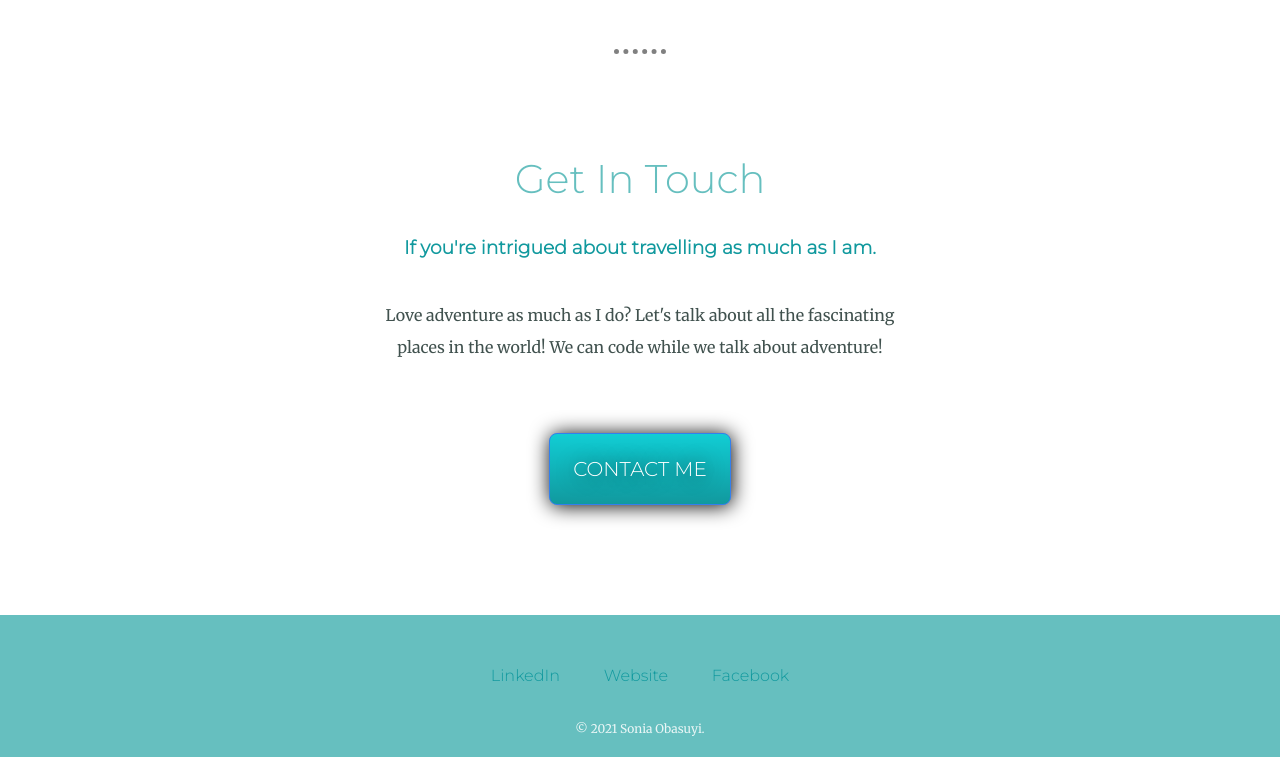
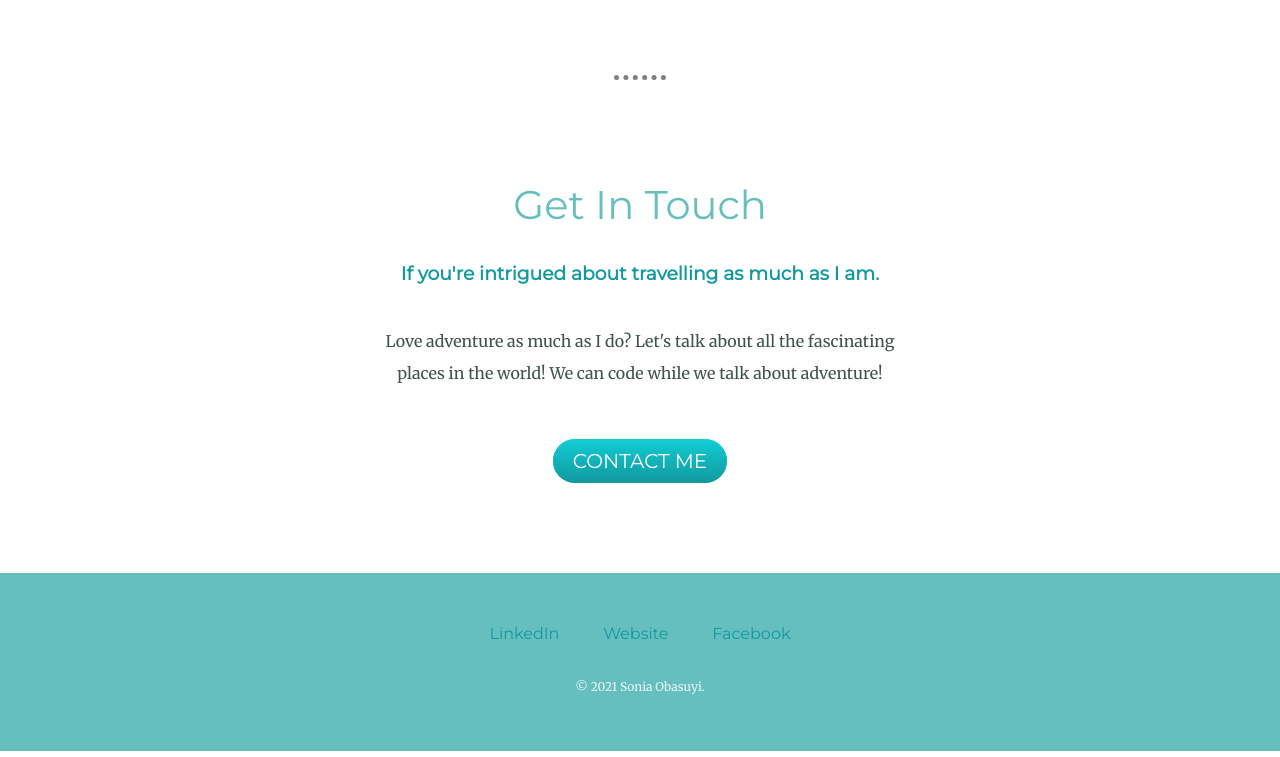
Before and after one commit to soniaobasuyi/CSS-my-site, a plain HTML site: page index.html in a window 1280 px wide. Shown: the part 2043-2800 px from the top of the page. Drawn offline with Linux system fonts and the light colour scheme.

Commit message:
style modifications

```diff
--- a/css/styles.css
+++ b/css/styles.css
@@ -7,9 +7,9 @@ body {
 }
 
 h1 {
-    font-size: 5.625rem;
+    font-size: 6.625rem;
     margin: 50px auto 0 auto;
-    font-family: 'Satisfy', cursive;
+    font-family: 'Sacramento', cursive;
     color: #66BFBF;
 
 }
@@ -77,11 +77,10 @@ a:hover {
 
 .middle-container {
     margin: 100px 0;
-
 }
 
 .bottom-container {
-    background-color:  #66BFBF;
+    background-color: #66BFBF;
     padding: 50px 0 20px;
 }
 
@@ -100,6 +99,7 @@ a:hover {
     right: 300px;
     top: 40px;
 }
+
 .skill-row {
     width: 50%;
     margin: 100px auto;
@@ -119,47 +119,34 @@ a:hover {
 }
 
 .copyright {
-    color:  #EAF6F6;
+    color: #EAF6F6;
     font-size: 0.75rem;
     padding: 20px 0;
 }
 
 .btn {
-    background: #11CDD4;
-    background-image: -webkit-linear-gradient(top, #11CDD4, #11999E);
-    background-image: -moz-linear-gradient(top, #11CDD4, #11999E);
-    background-image: -ms-linear-gradient(top, #11CDD4, #11999E);
-    background-image: -o-linear-gradient(top, #11CDD4, #11999E);
-    background-image: -webkit-gradient(to bottom, #11CDD4, #11999E);
-    -webkit-border-radius: 8px;
-    -moz-border-radius: 8px;
-    border-radius: 8px;
-    color: #FFFFFF;
+    background: #11cdd4;
+    background-image: -webkit-linear-gradient(top, #11cdd4, #11999e);
+    background-image: -moz-linear-gradient(top, #11cdd4, #11999e);
+    background-image: -ms-linear-gradient(top, #11cdd4, #11999e);
+    background-image: -o-linear-gradient(top, #11cdd4, #11999e);
+    background-image: linear-gradient(to bottom, #11cdd4, #11999e);
+    -webkit-border-radius: 28;
+    -moz-border-radius: 28;
+    border-radius: 28px;
     font-family: 'Montserrat', sans-serif;
+    color: #ffffff;
     font-size: 20px;
-    font-weight: 100;
-    padding: 23px;
-    -webkit-box-shadow: 1px 1px 20px 0 #000000;
-    -moz-box-shadow: 1px 1px 20px 0 #000000;
-    box-shadow: 1px 1px 20px 0 #000000;
-    text-shadow: 1px 1px 20px #000000;
-    border: solid #337FED 1px;
+    padding: 10px 20px 10px 20px;
     text-decoration: none;
-    display: inline-block;
-    cursor: pointer;
-    text-align: center;
- }
+}
 
- .btn:hover {
-    border: solid #337FED 1px;
-    background: #30E3CB;
-    background-image: -webkit-linear-gradient(top, #30E3CB, #2BC4AD);
-    background-image: -moz-linear-gradient(top, #30E3CB, #2BC4AD);
-    background-image: -ms-linear-gradient(top, #30E3CB, #2BC4AD);
-    background-image: -o-linear-gradient(top, #30E3CB, #2BC4AD);
-    background-image: -webkit-gradient(to bottom, #30E3CB, #2BC4AD);
-    -webkit-border-radius: 20px;
-    -moz-border-radius: 20px;
-    border-radius: 20px;
+.btn:hover {
+    background: #30e3cb;
+    background-image: -webkit-linear-gradient(top, #30e3cb, #2bc4ad);
+    background-image: -moz-linear-gradient(top, #30e3cb, #2bc4ad);
+    background-image: -ms-linear-gradient(top, #30e3cb, #2bc4ad);
+    background-image: -o-linear-gradient(top, #30e3cb, #2bc4ad);
+    background-image: linear-gradient(to bottom, #30e3cb, #2bc4ad);
     text-decoration: none;
- }
+}
--- a/index.html
+++ b/index.html
@@ -7,7 +7,7 @@
 
   <link rel="stylesheet" href="css/styles.css">
   <link rel="icon" href="favicon.ico">
-    <link href="https://fonts.googleapis.com/css2?family=Merriweather&family=Montserrat:wght@300&family=Satisfy&display=swap" rel="stylesheet">
+  <link href="https://fonts.googleapis.com/css2?family=Merriweather&family=Montserrat&family=Sacramento&display=swap" rel="stylesheet">
 
 </head>
 
@@ -23,8 +23,9 @@
   <div class="middle-container">
     <div class="profile">
       <img class="profile-png" src="images/adesuwa.png" alt="profile photo">
-          <h2>Hello.</h2>
-          <p class="intro">I'm Sonia, a web developer & designer. I am also a fisheries scientist. I love studying about aquatic life.</p>
+      <h2>Hello there!</h2>
+      <p class="intro">I'm Sonia, a web developer & designer. I am also a fisheries scientist. I love studying about
+        aquatic life.</p>
     </div>
     <hr>
     <div class="skills">
@@ -32,19 +33,22 @@
       <div class="skill-row">
         <img class="code-img" src="images/programming.png" alt="web dev picture">
         <h3>Web Developement & Design</h3>
-            <p>I started learning to code after I graduated university with a Fisheries degree in 2021. I'm very excited about this phase of my life .</p>
+        <p>I started learning to code after I graduated university with a Fisheries degree in 2021. I'm very excited
+          about this phase of my life .</p>
       </div>
       <div class="skill-row">
         <img class="travel-img" src="images/travel.png" alt="Travel picture">
         <h3>Travelling</h3>
-            <p>I love adventure! This is absolutely why I love remote jobs, so i can travel and work at the same time. Talk about multi-tasking.</p>
+        <p>I love adventure! This is absolutely why I love remote jobs, so i can travel and work at the same time. Talk
+          about multi-tasking.</p>
       </div>
     </div>
     <hr>
     <div class="contact-me">
       <h2>Get In Touch</h2>
       <h3>If you're intrigued about travelling as much as I am.</h3>
-          <p class="contact-note">Love adventure as much as I do? Let's talk about all the fascinating places in the world! We can code while we talk about adventure!</p>
+      <p class="contact-note">Love adventure as much as I do? Let's talk about all the fascinating places in the world!
+        We can code while we talk about adventure!</p>
       <a class="btn" href="https://obasuyisonia@gmail.com">CONTACT ME</a>
     </div>
   </div>
@@ -59,4 +63,5 @@
 
 
 </body>
+
 </html>
```
Lines whose indentation alone changed are shown as unchanged.
